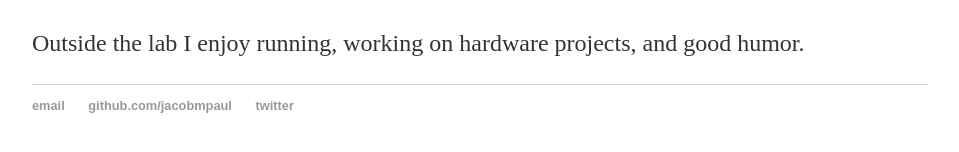
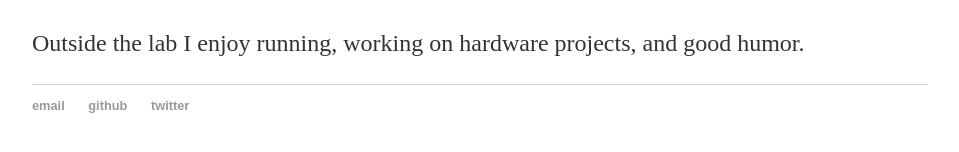
Before and after one commit to jacobmpaul/jacobmpaul.github.io, a Jekyll site: the page built from about.html, in a window 1280 px wide. Shown: the part 564-716 px from the top of the page, without its empty margins (160-1119 px from the left). Built offline with Jekyll 4.4.1, drawn with Linux system fonts in a browser that asks for light colours.

Commit message:
Update default.html
shortened github link

```diff
--- a/_layouts/default.html
+++ b/_layouts/default.html
@@ -22,7 +22,7 @@
 			<footer>
 	    		<ul>
 	        		<li><a href="mailto:numberconscious@gmail.com">email</a></li>
-	        		<li><a href="https://github.com/jacobmpaul">github.com/jacobmpaul</a></li>
+	        		<li><a href="https://github.com/jacobmpaul">github</a></li>
 				<li><a href="https://twitter.com/jacob_m_paul">twitter</a></li>
 				</ul>
 			</footer>
```
